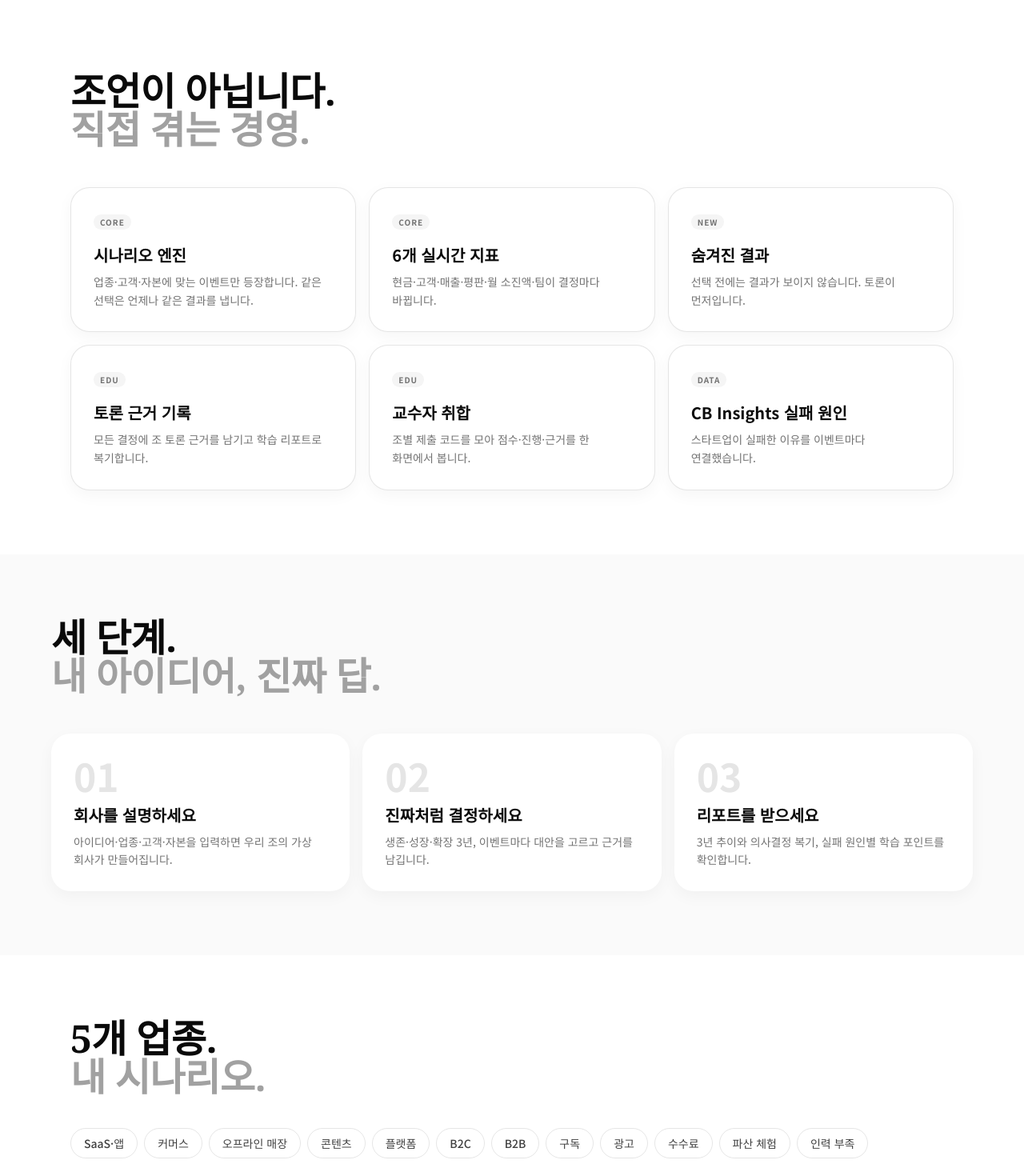
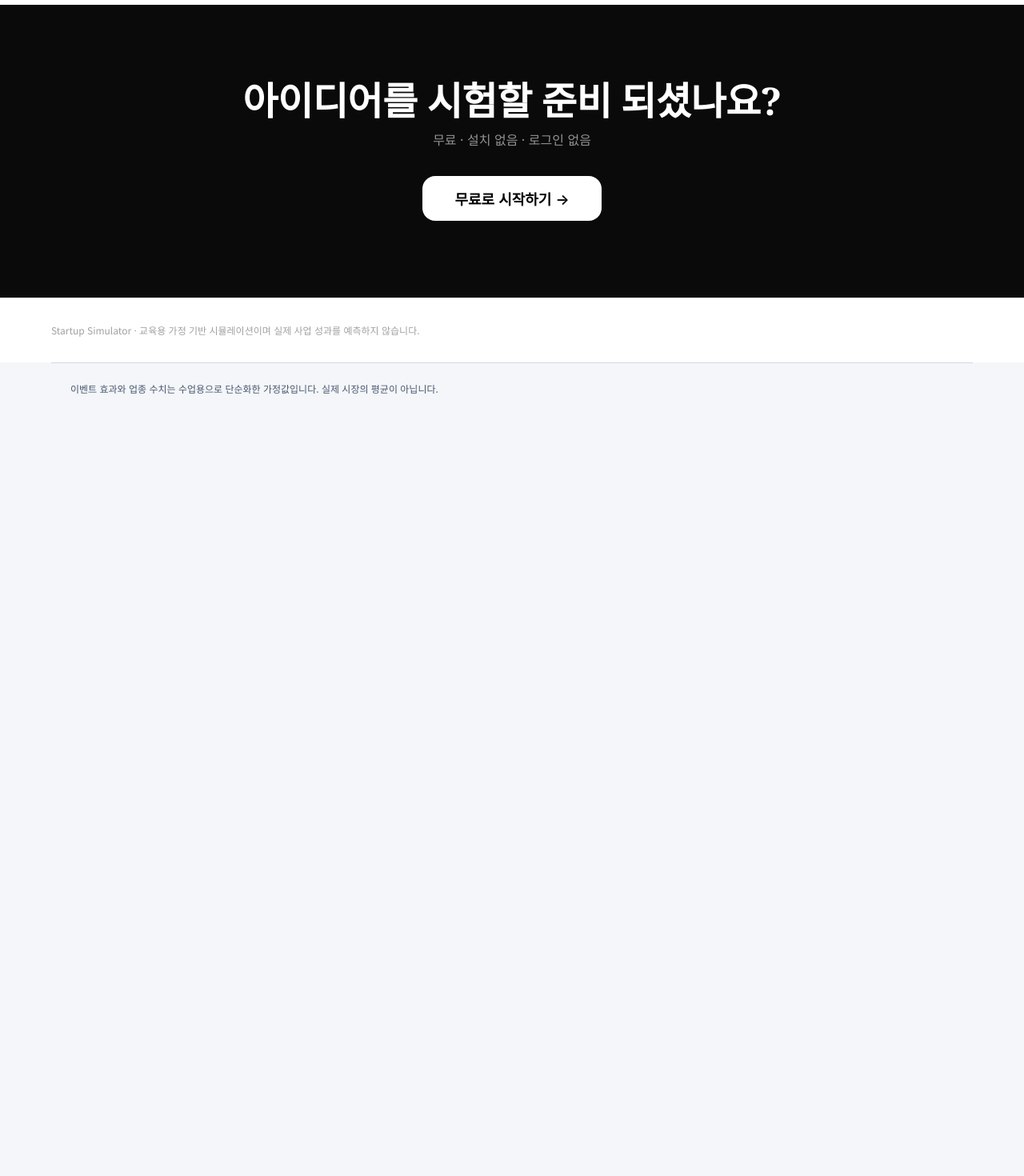
Before and after one commit to hundori/startup-simulator, a Next.js app: page / in a window 1280 px wide. Shown: the part 1300-2770 px from the top of the page at 80% size. After the commit the page ends 1818 px from the top, so only its background shows below. Built offline with nearby package versions, Linux system fonts and the light colour scheme.

Commit message:
Trim landing page: remove nav links and mid sections; teacher view via #teacher
Co-Authored-By: Claude Sonnet 5.5 <noreply@anthropic.com>
Claude-Session: https://claude.ai/code/session_012iNNQrVGyT59A4HarTzdPs

```diff
--- a/src/components/GameApp.tsx
+++ b/src/components/GameApp.tsx
@@ -1,6 +1,6 @@
 'use client';
 
-import { useCallback, useState } from 'react';
+import { useCallback, useEffect, useState } from 'react';
 import type { Game, SetupInput } from '@/engine';
 import {
   DISCLAIMER_SHORT,
@@ -52,6 +52,13 @@ export default function GameApp() {
   const [confirmReset, setConfirmReset] = useState(false);
   const [started, setStarted] = useState(false);
   const [teacher, setTeacher] = useState(false);
+  // 교수자 취합 화면은 주소 끝에 #teacher 를 붙여 연다 (메뉴에는 노출하지 않음)
+  useEffect(() => {
+    const f = () => setTeacher(window.location.hash === '#teacher');
+    f();
+    window.addEventListener('hashchange', f);
+    return () => window.removeEventListener('hashchange', f);
+  }, []);
 
   const commit = useCallback((next: Game) => {
     setGame(next);
@@ -96,12 +103,12 @@ export default function GameApp() {
 
   let body: React.ReactNode;
   if (teacher) {
-    body = <TeacherDashboard onBack={() => setTeacher(false)} />;
+    body = <TeacherDashboard onBack={() => { window.location.hash = ''; setTeacher(false); }} />;
   } else if (!game) {
     body = started || notice ? (
       <SetupScreen onStart={start} notice={notice} />
     ) : (
-      <LandingScreen onStart={() => { setStarted(true); window.scrollTo({ top: 0 }); }} onTeacher={() => setTeacher(true)} />
+      <LandingScreen onStart={() => { setStarted(true); window.scrollTo({ top: 0 }); }} />
     );
   } else if (game.phase === 'intro') {
     body = <IntroScreen game={game} onBegin={() => commit(beginSimulation(game))} />;
--- a/src/components/LandingScreen.tsx
+++ b/src/components/LandingScreen.tsx
@@ -1,17 +1,3 @@
-const FEATURES: [string, string, string][] = [
-  ['CORE', '시나리오 엔진', '업종·고객·자본에 맞는 이벤트만 등장합니다. 같은 선택은 언제나 같은 결과를 냅니다.'],
-  ['CORE', '6개 실시간 지표', '현금·고객·매출·평판·월 소진액·팀이 결정마다 바뀝니다.'],
-  ['NEW', '숨겨진 결과', '선택 전에는 결과가 보이지 않습니다. 토론이 먼저입니다.'],
-  ['EDU', '토론 근거 기록', '모든 결정에 조 토론 근거를 남기고 학습 리포트로 복기합니다.'],
-  ['EDU', '교수자 취합', '조별 제출 코드를 모아 점수·진행·근거를 한 화면에서 봅니다.'],
-  ['DATA', 'CB Insights 실패 원인', '스타트업이 실패한 이유를 이벤트마다 연결했습니다.'],
-];
-const STEPS: [string, string, string][] = [
-  ['01', '회사를 설명하세요', '아이디어·업종·고객·자본을 입력하면 우리 조의 가상 회사가 만들어집니다.'],
-  ['02', '진짜처럼 결정하세요', '생존·성장·확장 3년, 이벤트마다 대안을 고르고 근거를 남깁니다.'],
-  ['03', '리포트를 받으세요', '3년 추이와 의사결정 복기, 실패 원인별 학습 포인트를 확인합니다.'],
-];
-const CHIPS = ['SaaS·앱', '커머스', '오프라인 매장', '콘텐츠', '플랫폼', 'B2C', 'B2B', '구독', '광고', '수수료', '파산 체험', '인력 부족'];
 
 type Kpi = { k: string; v: string; color: string; icon: string; pos: string; rot: number; delay: number };
 const KPIS: Kpi[] = [
@@ -38,7 +24,7 @@ function Card({ c }: { c: Kpi }) {
   );
 }
 
-export default function LandingScreen({ onStart, onTeacher, hasSaved }: { onStart: () => void; onTeacher?: () => void; hasSaved?: boolean }) {
+export default function LandingScreen({ onStart, hasSaved }: { onStart: () => void; hasSaved?: boolean }) {
   const cta = hasSaved ? '새 회사 만들기' : '무료로 시작하기';
   return (
     <div className="bg-white text-neutral-950">
@@ -59,9 +45,6 @@ export default function LandingScreen({ onStart, onTeacher, hasSaved }: { onStar
             Startup Simulator
           </p>
           <div className="flex items-center gap-1 text-sm">
-            <a href="#how" className="hidden px-3 py-2 text-neutral-600 hover:text-black sm:inline">진행 방식</a>
-            <a href="#edu" className="hidden px-3 py-2 text-neutral-600 hover:text-black sm:inline">교수자·학생</a>
-            {onTeacher ? <button type="button" onClick={onTeacher} className="min-h-11 px-3 text-neutral-600 hover:text-black">교수자 취합</button> : null}
             <button type="button" onClick={onStart} className="ml-1 min-h-10 rounded-full bg-neutral-950 px-5 font-semibold text-white hover:bg-neutral-800">시작하기</button>
           </div>
         </div>
@@ -78,7 +61,6 @@ export default function LandingScreen({ onStart, onTeacher, hasSaved }: { onStar
         <p className="mx-auto mt-3 max-w-xl text-neutral-400">사업을 설명하면 시나리오가 만들어지고, 3년 동안 결정의 결과를 직접 겪습니다. 같은 선택을 한 수많은 창업가의 실패 원인에서 배웁니다.</p>
         <div className="mt-10 flex flex-wrap justify-center gap-3">
           <button type="button" onClick={onStart} className="min-h-14 rounded-2xl bg-neutral-950 px-9 text-lg font-semibold text-white hover:bg-neutral-800">{cta} →</button>
-          <a href="#how" className="inline-flex min-h-14 items-center gap-2 rounded-2xl border border-black/10 bg-white px-8 text-lg font-semibold hover:bg-neutral-50">▷ 진행 방식</a>
         </div>
 
         {/* 떠다니는 KPI 카드 (넓은 화면) */}
@@ -104,59 +86,6 @@ export default function LandingScreen({ onStart, onTeacher, hasSaved }: { onStar
         <p className="mt-6 text-xs text-neutral-400">예시 지표 · 교육용 가정값</p>
       </section>
 
-      <section className="mx-auto max-w-6xl px-4 py-20 sm:px-6">
-        <h2 className="text-3xl font-black tracking-[-0.03em] sm:text-5xl">조언이 아닙니다.<br /><span className="text-neutral-400">직접 겪는 경영.</span></h2>
-        <div className="mt-12 grid gap-4 sm:grid-cols-2 lg:grid-cols-3">
-          {FEATURES.map(([tag, t, d]) => (
-            <article key={t} className="rounded-3xl border border-black/10 bg-white p-7 shadow-[0_6px_20px_rgba(0,0,0,0.04)]">
-              <span className="rounded-full bg-neutral-100 px-2 py-0.5 text-[10px] font-bold tracking-widest text-neutral-500">{tag}</span>
-              <h3 className="mt-4 text-xl font-bold">{t}</h3>
-              <p className="mt-2 text-sm leading-relaxed text-neutral-500">{d}</p>
-            </article>
-          ))}
-        </div>
-      </section>
-
-      <section id="how" className="bg-neutral-50 px-4 py-20 sm:px-6">
-        <div className="mx-auto max-w-6xl">
-          <h2 className="text-3xl font-black tracking-[-0.03em] sm:text-5xl">세 단계.<br /><span className="text-neutral-400">내 아이디어, 진짜 답.</span></h2>
-          <ol className="mt-12 grid gap-4 md:grid-cols-3">
-            {STEPS.map(([n, t, d]) => (
-              <li key={n} className="rounded-3xl bg-white p-7 shadow-[0_6px_20px_rgba(0,0,0,0.04)]">
-                <p className="num text-5xl font-black text-neutral-200">{n}</p>
-                <h3 className="mt-3 text-xl font-bold">{t}</h3>
-                <p className="mt-2 text-sm leading-relaxed text-neutral-500">{d}</p>
-              </li>
-            ))}
-          </ol>
-        </div>
-      </section>
-
-      <section className="mx-auto max-w-6xl px-4 py-20 sm:px-6">
-        <h2 className="text-3xl font-black tracking-[-0.03em] sm:text-5xl">5개 업종.<br /><span className="text-neutral-400">내 시나리오.</span></h2>
-        <ul className="mt-10 flex flex-wrap gap-2">
-          {CHIPS.map((c) => (
-            <li key={c} className="rounded-full border border-black/10 px-4 py-2 text-sm font-medium text-neutral-700">{c}</li>
-          ))}
-        </ul>
-      </section>
-
-      <section id="edu" className="mx-auto grid max-w-6xl gap-4 px-4 pb-20 sm:px-6 md:grid-cols-2">
-        {[
-          ['FOR EDUCATORS', '수업 운영', ['조별 진행 현황 한눈에', '결정마다 토론 근거 확인', '수업용 6개 / 전체 15개 이벤트', '제출 코드 취합 · CSV'], '교수자 취합 열기'],
-          ['FOR FOUNDERS', '실전 연습', ['내 아이디어로 시나리오 생성', '선택 전 결과 비공개', '파산·인력 부족까지 체험', '3년 학습 리포트'], '샌드박스 시작'],
-        ].map(([tag, t, items, link]) => (
-          <article key={t as string} className="rounded-3xl border border-black/10 p-8">
-            <p className="text-xs font-bold tracking-widest text-neutral-400">{tag as string}</p>
-            <h3 className="mt-2 text-3xl font-black tracking-tight">{t as string}</h3>
-            <ul className="mt-6 space-y-2 text-neutral-600">
-              {(items as string[]).map((i) => (<li key={i} className="flex gap-2"><span className="text-neutral-950">✓</span>{i}</li>))}
-            </ul>
-            <button type="button" onClick={t === '수업 운영' && onTeacher ? onTeacher : onStart} className="mt-8 min-h-11 font-semibold underline underline-offset-4">{link as string} →</button>
-          </article>
-        ))}
-      </section>
-
       <section className="bg-neutral-950 px-4 py-24 text-center text-white sm:px-6">
         <h2 className="text-3xl font-black tracking-[-0.03em] sm:text-5xl">아이디어를 시험할 준비 되셨나요?</h2>
         <p className="mt-3 text-white/55">무료 · 설치 없음 · 로그인 없음</p>
```
